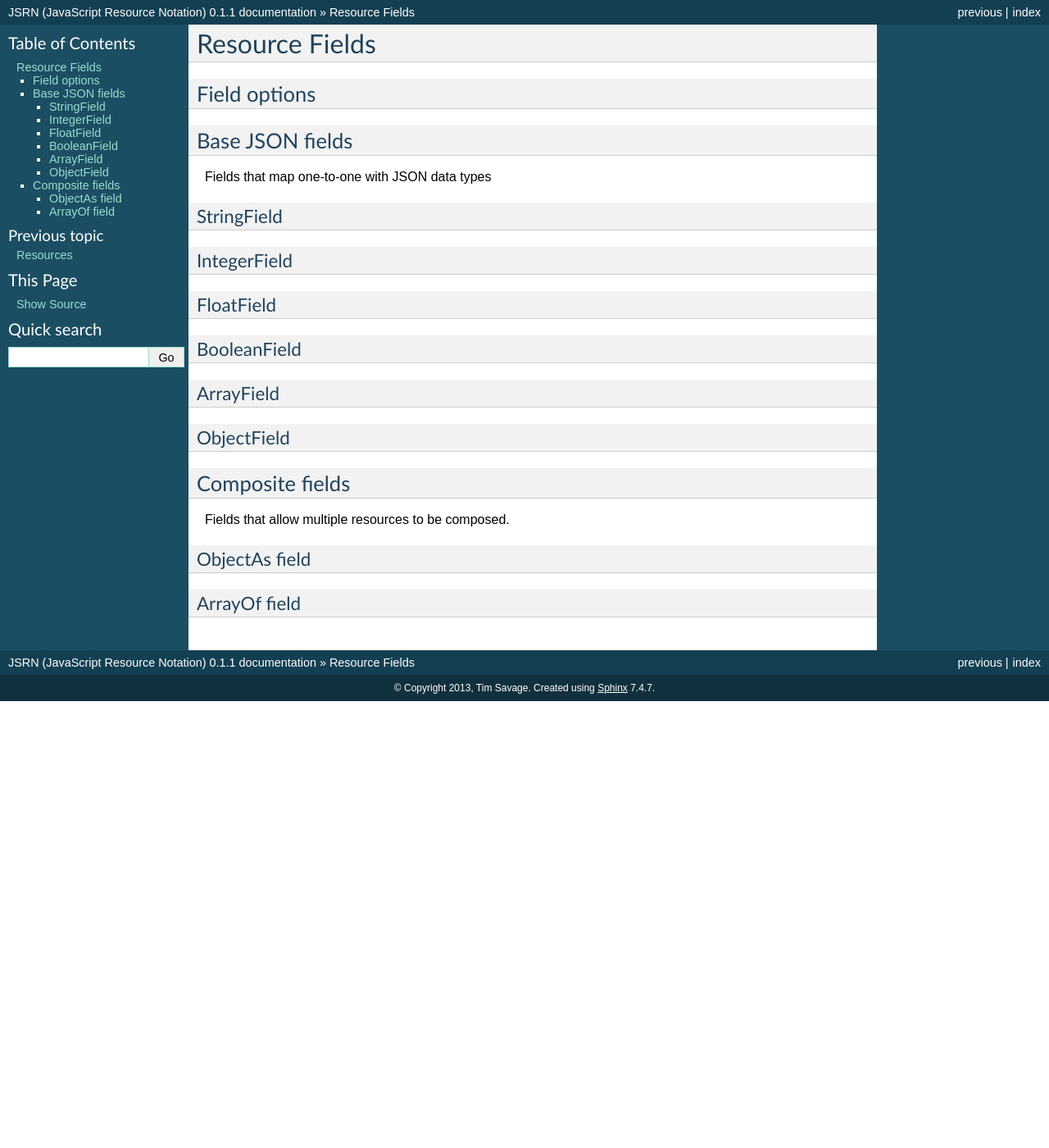
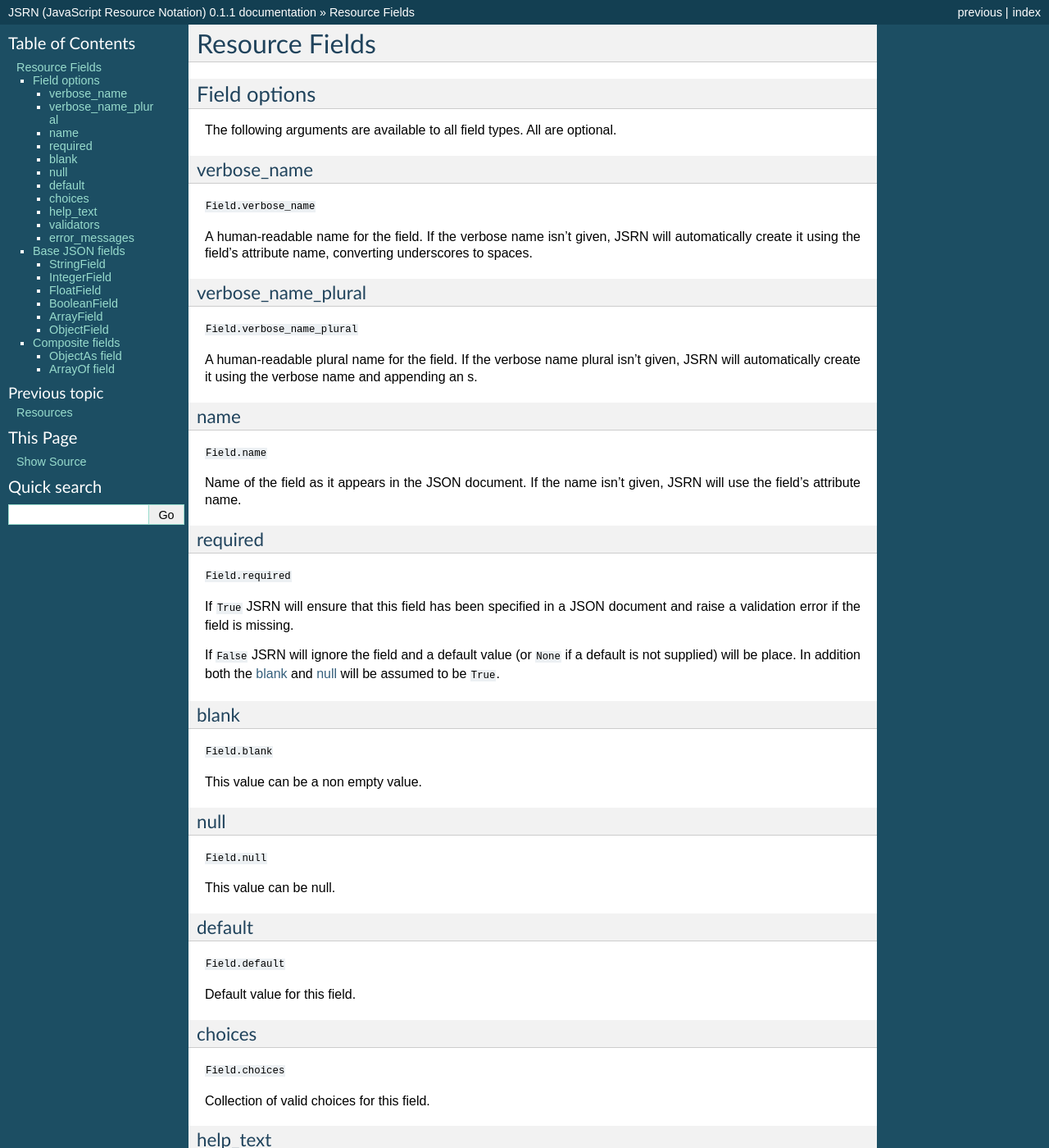
Before and after one commit to timsavage/jsrn, a Sphinx documentation site: the page built from doc/fields.rst, in a window 1280 px wide and 1400 px high. Shown: the whole window at 82% size. Built offline with Sphinx 7.4.7, drawn with Linux system fonts in a browser that asks for light colours; some of the changed text lies outside the part shown.

Commit message:
Additional documentation of fields

```diff
--- a/doc/fields.rst
+++ b/doc/fields.rst
@@ -4,6 +4,115 @@ Resource Fields
 
 Field options
 =============
+
+The following arguments are available to all field types. All are optional.
+
+
+.. _field-option-verbose_name:
+
+verbose_name
+------------
+``Field.verbose_name``
+
+A human-readable name for the field. If the verbose name isn’t given, JSRN will automatically create it using the
+field’s attribute name, converting underscores to spaces.
+
+
+.. _field-option-verbose_name_plural:
+
+verbose_name_plural
+-------------------
+``Field.verbose_name_plural``
+
+A human-readable plural name for the field. If the verbose name plural isn’t given, JSRN will automatically create it
+using the verbose name and appending an s.
+
+
+.. _field-option-name:
+
+
+name
+----
+``Field.name``
+
+Name of the field as it appears in the JSON document. If the name isn't given, JSRN will use the field's attribute name.
+
+
+.. _field-option-required:
+
+required
+--------
+``Field.required``
+
+If ``True`` JSRN will ensure that this field has been specified in a JSON document and raise a validation error if the
+field is missing.
+
+If ``False`` JSRN will ignore the field and a default value (or ``None`` if a default is not supplied) will be place. In
+addition both the :ref:`field-option-blank` and :ref:`field-option-null` will be assumed to be ``True``.
+
+
+.. _field-option-blank:
+
+blank
+-----
+``Field.blank``
+
+This value can be a non empty value.
+
+
+.. _field-option-null:
+
+null
+----
+``Field.null``
+
+This value can be null.
+
+
+.. _field-option-default:
+
+default
+-------
+``Field.default``
+
+Default value for this field.
+
+
+.. _field-option-choices:
+
+choices
+-------
+``Field.choices``
+
+Collection of valid choices for this field.
+
+
+.. _field-option-help_text:
+
+help_text
+---------
+``Field.help_text``
+
+Help text to describe this field when generating a schema.
+
+
+.. _field-option-validators:
+
+validators
+----------
+``Field.validators``
+
+Additional validators, these should be a callable that takes a single value.
+
+
+.. _field-option-error_messages:
+
+error_messages
+--------------
+``Field.error_messages``
+
+Dictionary that overrides error messages (or providers additional messages for custom validation.
+
 
 Base JSON fields
 ================
--- a/doc/resources.rst
+++ b/doc/resources.rst
@@ -21,7 +21,7 @@ This example model defines a ``Book``, which has a ``title``, ``genre`` and ``nu
         genre = jsrn.StringField()
         num_pages = jsrn.IntegerField()
 
-``tiltle``, ``genre`` and ``num_pages`` are fields. Each field is specified as a class attribute, and each attribute
+``title``, ``genre`` and ``num_pages`` are fields. Each field is specified as a class attribute, and each attribute
 maps to an attribute on a JSON object.
 
 The above ``Book`` resource would create a JSON object like this:
```
